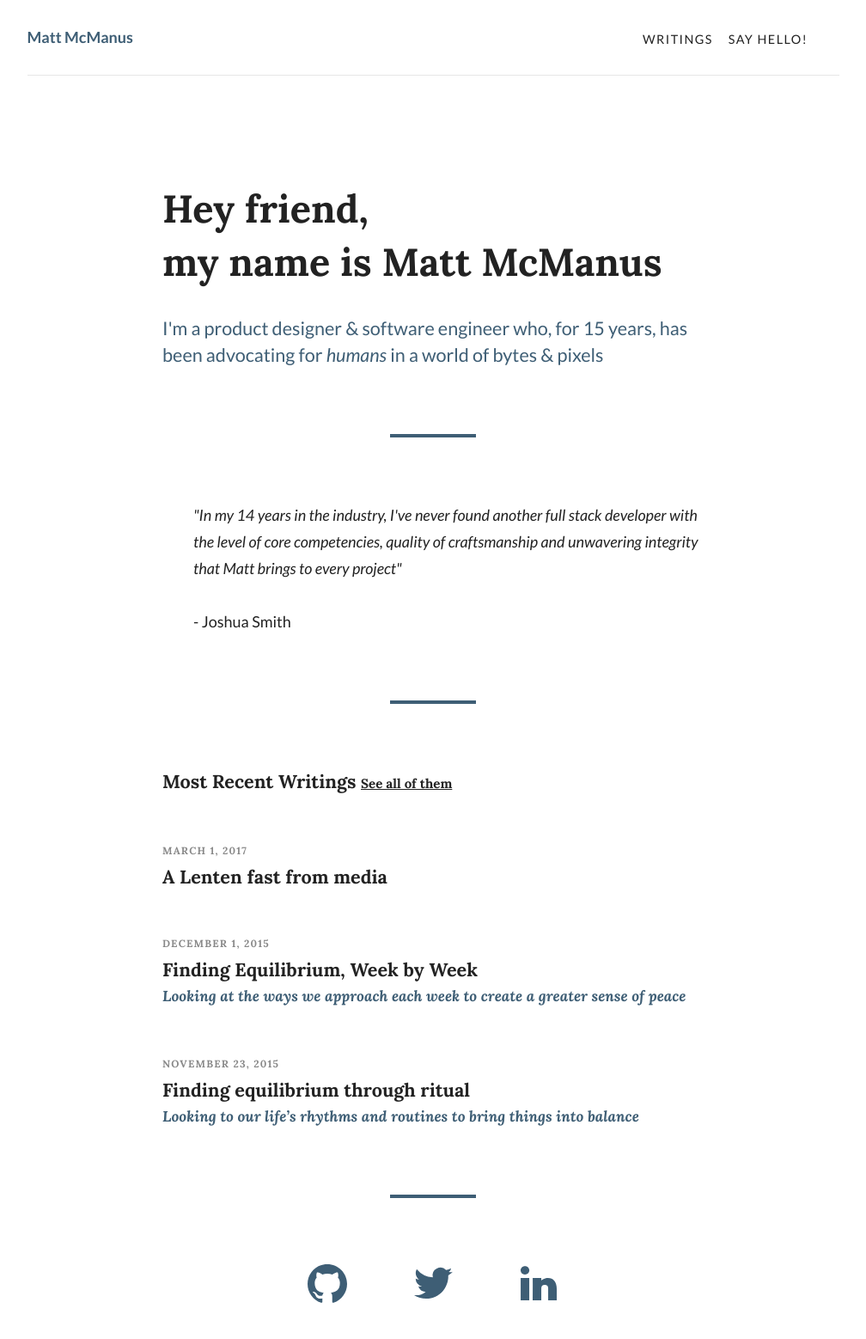
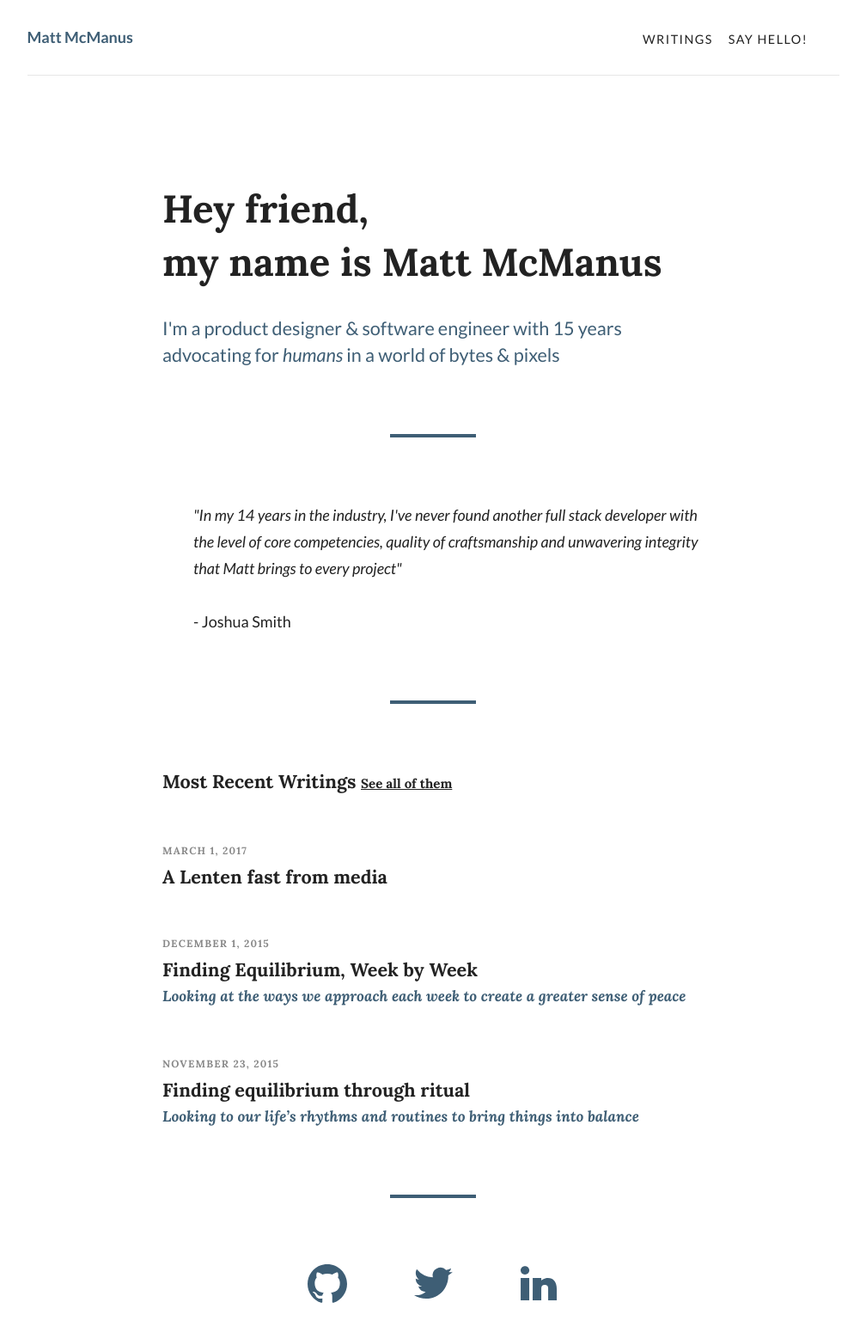
Before and after one commit to mattmcmanus/mattmcmanus.github.io, a Jekyll site: the page built from index.html, in a window 1280 px wide. Shown: the whole page at 86% size, without its empty margins (136-1144 px from the left). Built offline with Jekyll 4.4.1, drawn with Linux system fonts in a browser that asks for light colours.

Commit message:
Tweak homepage language

```diff
--- a/index.html
+++ b/index.html
@@ -1,7 +1,6 @@
 ---
 layout: blank
 ---
-<!-- header -->
 {% include navigation.html %}
 <article class='homepage'>
   <header id="header" class="home accelerated" role="banner">
@@ -9,7 +8,7 @@ layout: blank
       <h1>
         Hey friend, <br> my name is Matt McManus
       </h1>
-      <p class="attention-grabber">I'm a product designer &amp; software engineer who, for 15 years, has been advocating for <em>humans</em> in a world of bytes &amp; pixels</p>
+      <p class="attention-grabber">I'm a product designer &amp; software engineer with 15 years advocating for <em>humans</em> in a world of bytes &amp; pixels</p>
     </hgroup>
   </header>
   <hr>
```
